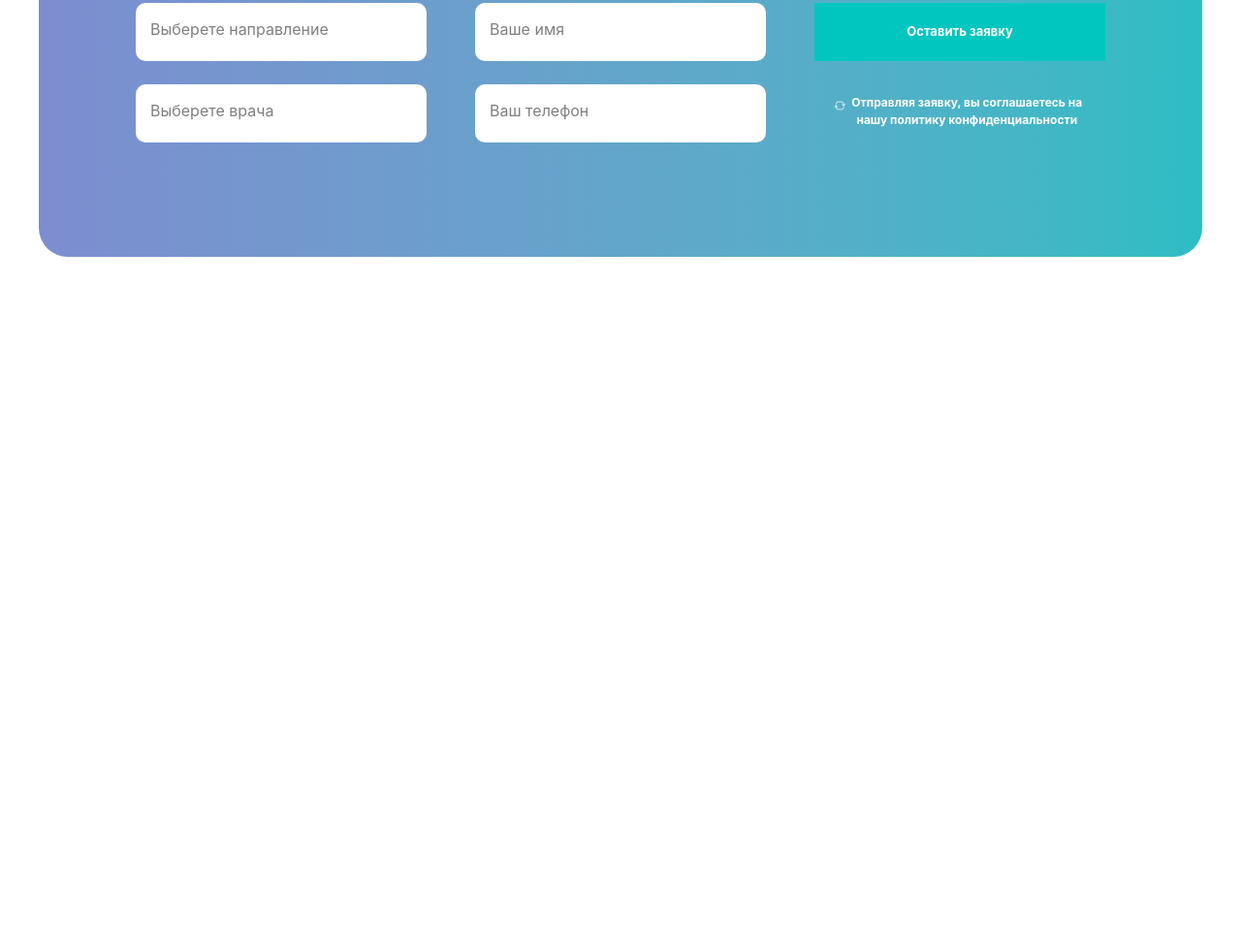
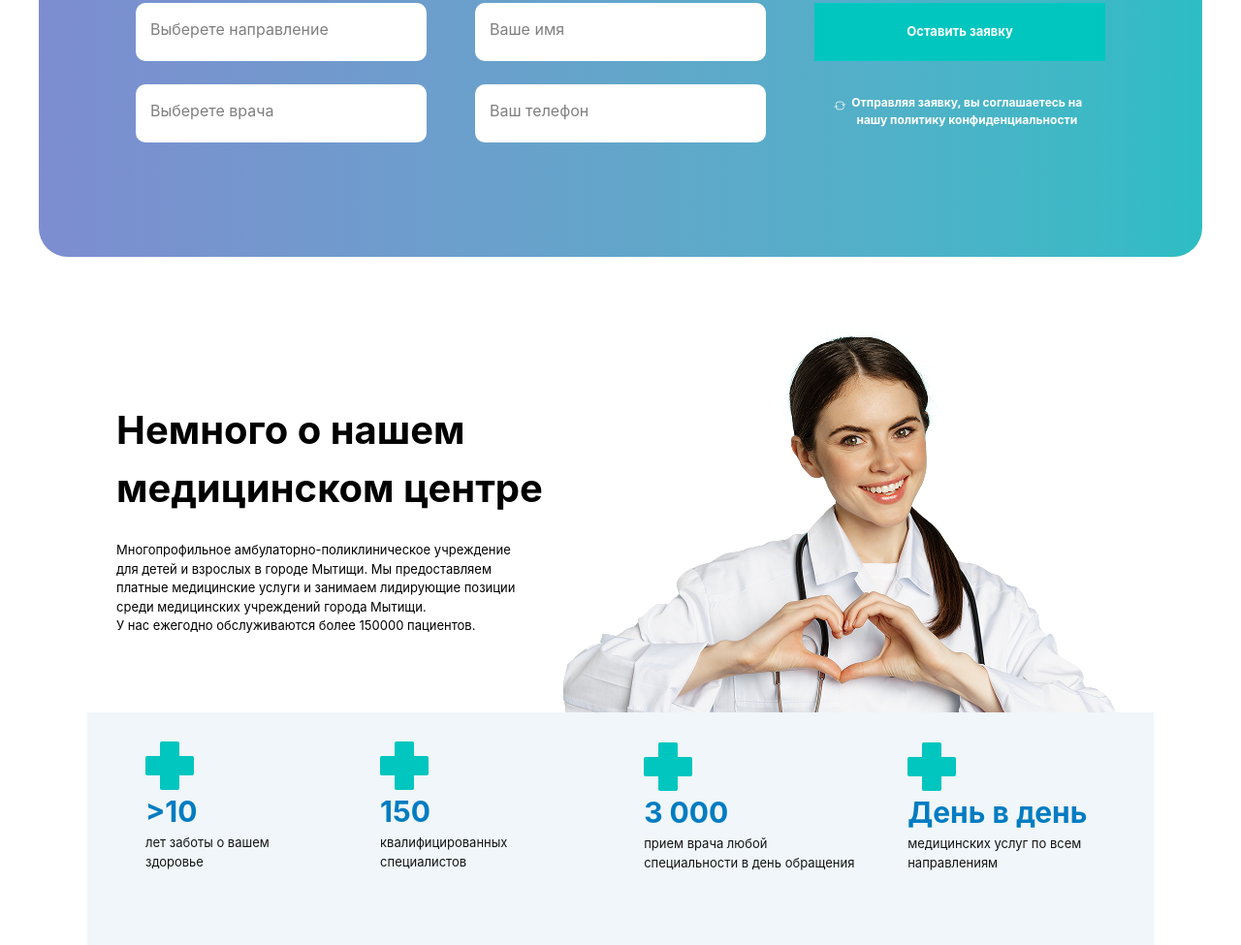
Before and after one commit to nozimnegmatov0010/exam4, a website: page src/saidjafar.html in a window 1280 px wide. Shown: the part 1671-2646 px from the top of the page at 97% size. Before the commit the page ends 1976 px from the top, so only its background shows below. Drawn offline with nearby package versions, Linux system fonts and the light colour scheme; files that its build step writes are made by us from their sources.

Commit message:
section3

```diff
--- a/src/saidjafar.html
+++ b/src/saidjafar.html
@@ -188,28 +188,33 @@
 
         </div>
 
-        <div class="bg-[#F5F9FB] h-[450px] lg:h-[300px] w-[90%] mt-[40px]  m-auto lg:w-[65%] rounded-[10px] p-[40px] flex flex-col items-center lg:items-start">
+        <div
+            class="bg-[#F5F9FB] h-[450px] lg:h-[300px] w-[90%] mt-[40px]  m-auto lg:w-[65%] rounded-[10px] p-[40px] flex flex-col items-center lg:items-start">
 
-            <p class="text-[14px] text-[#141414] text-center lg:text-start">Если Вашего ребенка привели в клинику родственники (даже самые
+            <p class="text-[14px] text-[#141414] text-center lg:text-start">Если Вашего ребенка привели в клинику
+                родственники (даже самые
                 близкие) или знакомые, предварительно на сопровождающего необходимо оформить доверенность от имени
                 одного из родителей. Без такой доверенности оказание медицинских услуг ребенку невозможно. Бланк
                 доверенности можно скачать ниже.</p> <br> <br>
-            <p class="text-[13px] flex items-center gap-[3px] p-[7px] pl-[20px] pr-[20px] border-[#017CC1] text-[#017CC1] rounded-[4px] border-1">Скачать<svg style="width: 15px;" xmlns="http://www.w3.org/2000/svg" fill="none" viewBox="0 0 24 24" stroke-width="1.5"
-                    stroke="currentColor" class="size-6">
+            <p
+                class="text-[13px] flex items-center gap-[3px] p-[7px] pl-[20px] pr-[20px] border-[#017CC1] text-[#017CC1] rounded-[4px] border-1">
+                Скачать<svg style="width: 15px;" xmlns="http://www.w3.org/2000/svg" fill="none" viewBox="0 0 24 24"
+                    stroke-width="1.5" stroke="currentColor" class="size-6">
                     <path stroke-linecap="round" stroke-linejoin="round"
                         d="M3 16.5v2.25A2.25 2.25 0 0 0 5.25 21h13.5A2.25 2.25 0 0 0 21 18.75V16.5M16.5 12 12 16.5m0 0L7.5 12m4.5 4.5V3" />
                 </svg>
             </p>
             <br>
-            <p class="text-[13px]  text-center lg:text-start">Бабушки, дедушки, братья, сестры, тети, дяди законными <br> представителями ребенка не являются</p>
+            <p class="text-[13px]  text-center lg:text-start">Бабушки, дедушки, братья, сестры, тети, дяди законными
+                <br> представителями ребенка не являются
+            </p>
 
         </div>
 
     </div>
 
 
-    <section
-  class="relative w-full h-[630px] lg:h-[400px] mt-[50px] max-w-[1200px] m-auto rounded-[30px]  mb-10 overflow-hidden
+    <section class="relative w-full h-[630px] lg:h-[400px] mt-[50px] max-w-[1200px] m-auto rounded-[30px]  mb-10 overflow-hidden
   bg-gradient-to-r from-[#7D8DD0] to-[#2DBDC4]">
 
         <div class="flex flex-col p-[30px] lg:pl-[100px] lg:pr-[100px]">
@@ -217,42 +222,117 @@
             <div class="flex lg:flex-row flex-col items-center lg:justify-between">
 
                 <h1 class="text-white text-[40px] font-bold">Записаться на приём</h1>
-        <p class="text-[14px] text-white pr-[80px] ">Оставьте заявку и мы свяжемся <br>  с вами в ближайшее время</p>
+                <p class="text-[14px] text-white pr-[80px] ">Оставьте заявку и мы свяжемся <br> с вами в ближайшее время
+                </p>
             </div> <br> <br>
 
-    <div class="flex flex-col lg:flex-row justify-between " >
+            <div class="flex flex-col lg:flex-row justify-between ">
 
                 <form class="w-[100%] lg:w-[30%] bg-[#00000030] lg:bg-[white] h-[60px] rounded-[10px] " action="">
-            <input   placeholder="Выберете направление" class="p-[15px]" type="text ">
+                    <input placeholder="Выберете направление" class="p-[15px]" type="text ">
                 </form>
 
-        <form class=" w-[100%] lg:w-[30%] bg-[#00000030] lg:bg-[white] rounded-[10px] h-[60px] mt-[30px] lg:mt-[0px] action=">
-            <input placeholder="Ваше имя "  class="p-[15px]" type="text">
+                <form
+                    class=" w-[100%] lg:w-[30%] bg-[#00000030] lg:bg-[white] rounded-[10px] h-[60px] mt-[30px] lg:mt-[0px] action=">
+                    <input placeholder="Ваше имя " class="p-[15px]" type="text">
                 </form>
 
-        <button class="text-[13px] font-bold bg-[#00C6BF] w-[100%] p-[20px] mt-[140px] lg:mt-[0px] lg:w-[30%] text-white">Оставить заявку</button>
+                <button
+                    class="text-[13px] font-bold bg-[#00C6BF] w-[100%] p-[20px] mt-[140px] lg:mt-[0px] lg:w-[30%] text-white">Оставить
+                    заявку</button>
 
 
             </div> <br>
 
 
-     <div class="flex lg:flex-row justify-between  hidden lg:flex" >
+            <div class="flex lg:flex-row justify-between  hidden lg:flex">
 
                 <form class="w-[100%] lg:w-[30%] bg-[#00000030] lg:bg-[white] rounded-[10px] h-[60px] " action="">
-            <input placeholder="Выберете врача "  class="p-[15px]" type="text">
+                    <input placeholder="Выберете врача " class="p-[15px]" type="text">
                 </form>
 
-        <form class=" w-[100%] lg:w-[30%] bg-[#00000030] rounded-[10px] lg:bg-[white] h-[60px] mt-[30px] lg:mt-[0px] action=">
-            <input placeholder="Ваш телефон "  class="p-[15px]" type="text">
+                <form
+                    class=" w-[100%] lg:w-[30%] bg-[#00000030] rounded-[10px] lg:bg-[white] h-[60px] mt-[30px] lg:mt-[0px] action=">
+                    <input placeholder="Ваш телефон " class="p-[15px]" type="text">
                 </form>
 
-        <button class="text-[12px] font-bold flex items-start rounded-[10px] gap-[2px]  w-[100%] p-[20px] mt-[140px] lg:mt-[-10px] lg:w-[30%] text-white"><svg xmlns="http://www.w3.org/2000/svg" fill="none" viewBox="0 0 24 24" stroke-width="1.5" stroke="currentColor" class="size-6">
-  <path stroke-linecap="round" stroke-linejoin="round" d="M19.5 12c0-1.232-.046-2.453-.138-3.662a4.006 4.006 0 0 0-3.7-3.7 48.678 48.678 0 0 0-7.324 0 4.006 4.006 0 0 0-3.7 3.7c-.017.22-.032.441-.046.662M19.5 12l3-3m-3 3-3-3m-12 3c0 1.232.046 2.453.138 3.662a4.006 4.006 0 0 0 3.7 3.7 48.656 48.656 0 0 0 7.324 0 4.006 4.006 0 0 0 3.7-3.7c.017-.22.032-.441.046-.662M4.5 12l3 3m-3-3-3 3" />
+                <button
+                    class="text-[12px] font-bold flex items-start rounded-[10px] gap-[2px]  w-[100%] p-[20px] mt-[140px] lg:mt-[-10px] lg:w-[30%] text-white"><svg
+                        xmlns="http://www.w3.org/2000/svg" fill="none" viewBox="0 0 24 24" stroke-width="1.5"
+                        stroke="currentColor" class="size-6">
+                        <path stroke-linecap="round" stroke-linejoin="round"
+                            d="M19.5 12c0-1.232-.046-2.453-.138-3.662a4.006 4.006 0 0 0-3.7-3.7 48.678 48.678 0 0 0-7.324 0 4.006 4.006 0 0 0-3.7 3.7c-.017.22-.032.441-.046.662M19.5 12l3-3m-3 3-3-3m-12 3c0 1.232.046 2.453.138 3.662a4.006 4.006 0 0 0 3.7 3.7 48.656 48.656 0 0 0 7.324 0 4.006 4.006 0 0 0 3.7-3.7c.017-.22.032-.441.046-.662M4.5 12l3 3m-3-3-3 3" />
                     </svg>
                     Отправляя заявку, вы соглашаетесь на нашу политику конфиденциальности</button>
+            </div>
+        </div>
+    </section>
+
+
+
+    <!-- section3 -->
+
+
+    <section class="max-w-[1100px] m-auto">
+
+        <div class="flex flex-row items-center p-[30px]">
+
+            <div>
+                <h2 class="text-[30px] text-center lg:text-start lg:text-[40px] font-bold">Немного о нашем <br>
+                    медицинском центре</h2> <br>
+                <p class="lg:w-[90%] text-[13px]">Многопрофильное амбулаторно-поликлиническое учреждение для детей
+                    и взрослых в городе Мытищи. Мы предоставляем платные медицинские услуги и занимаем лидирующие
+                    позиции среди медицинских учреждений города Мытищи. У нас ежегодно обслуживаются более
+                    150000 пациентов.</p>
+            </div>
+            <img class="hidden lg:block pt-[0px]" src="./imgs/image (21).png" alt="">
+        </div>
+
+
+        <div
+            class="bg-[#F0F6F9] h-[400px] lg:h-[240px] lg:w-[100%] p-[20px] mt-[50px] lg:mt-[-30px] flex lg:flex-row  lg: justify-between flex-wrap gap-[20px] mt-[-30px]">
+
+
+            <div
+                class="bg-[#F0F6F9] h-[200px] lg:h-[100%] w-[47%] lg:w-[23%] lg:mt-[-10px] mt-[0px] lg:p-[20px] lg:pl-[40px]">
+                <img src="./imgs/cross.png" alt="">
+                <h1 class="text-[30px] font-bold text-[#017CC1]">>10</h1>
+                <p class="text-[13px] text-[#141414]">лет заботы о вашем <br> здоровье</p>
+
+            </div>
+
+            <div class="bg-[#F0F6F9] h-[200px] lg:h-[100%] w-[47%] lg:w-[23%] p-[10px]">
+
+                <img src="./imgs/cross.png" alt="">
+                <h1 class="text-[30px] font-bold text-[#017CC1]">150</h1>
+                <p class="text-[13px] text-[#141414]">квалифицированных <br> специалистов</p>
+
 
 
             </div>
+            <div class="bg-[] h-[200px] lg:h-[100%] w-[47%] lg:w-[23%]  mt-[-50px]  lg:mt-[1px] p-[10px]">
+                <img src="./imgs/cross.png" alt="">
+                <h1 class="text-[25px] lg:text-[30px] font-bold text-[#017CC1]">3 000</h1>
+                <p class="text-[10px] lg:text-[13px]  text-[#141414]">прием врача любой <br> специальности в день
+                    обращения</p>
+
+
+
+            </div>
+
+            <div class="bg- h-[200px] lg:h-[100%] w-[47%] lg:w-[23%] mt-[-50px]  lg:mt-[1px] lg:p-[10px]">
+
+                <img src="./imgs/cross.png" alt="">
+                <h1 class=" text-[25px] lg:text-[30px]  font-bold text-[#017CC1]">День в день</h1>
+                <p class="text-[10px] lg:text-[13px] text-[#141414]">медицинских услуг по всем <br> направлениям </p>
+
+
+
+            </div>
+
+        </div>
+
+    </section>
 
 
 
@@ -260,15 +340,6 @@
 
 
 
-</div>
-
-
-
-</section>
-
-
-
-
 </body>
 
 </html>
```
Also changed, not shown: src/imgs/cross.png (added), src/imgs/image (21).png (added). Lines whose indentation alone changed are shown as unchanged.
